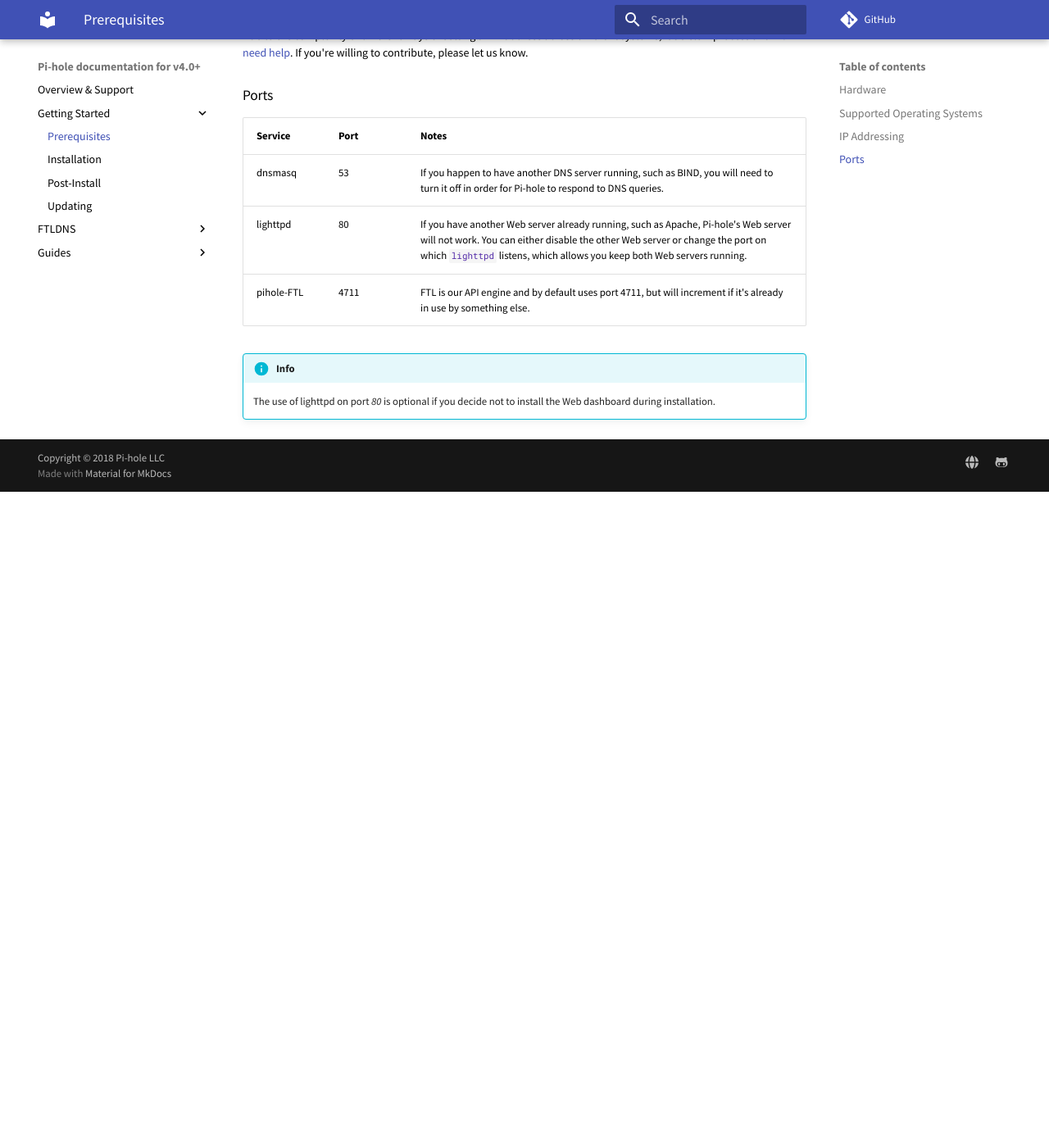
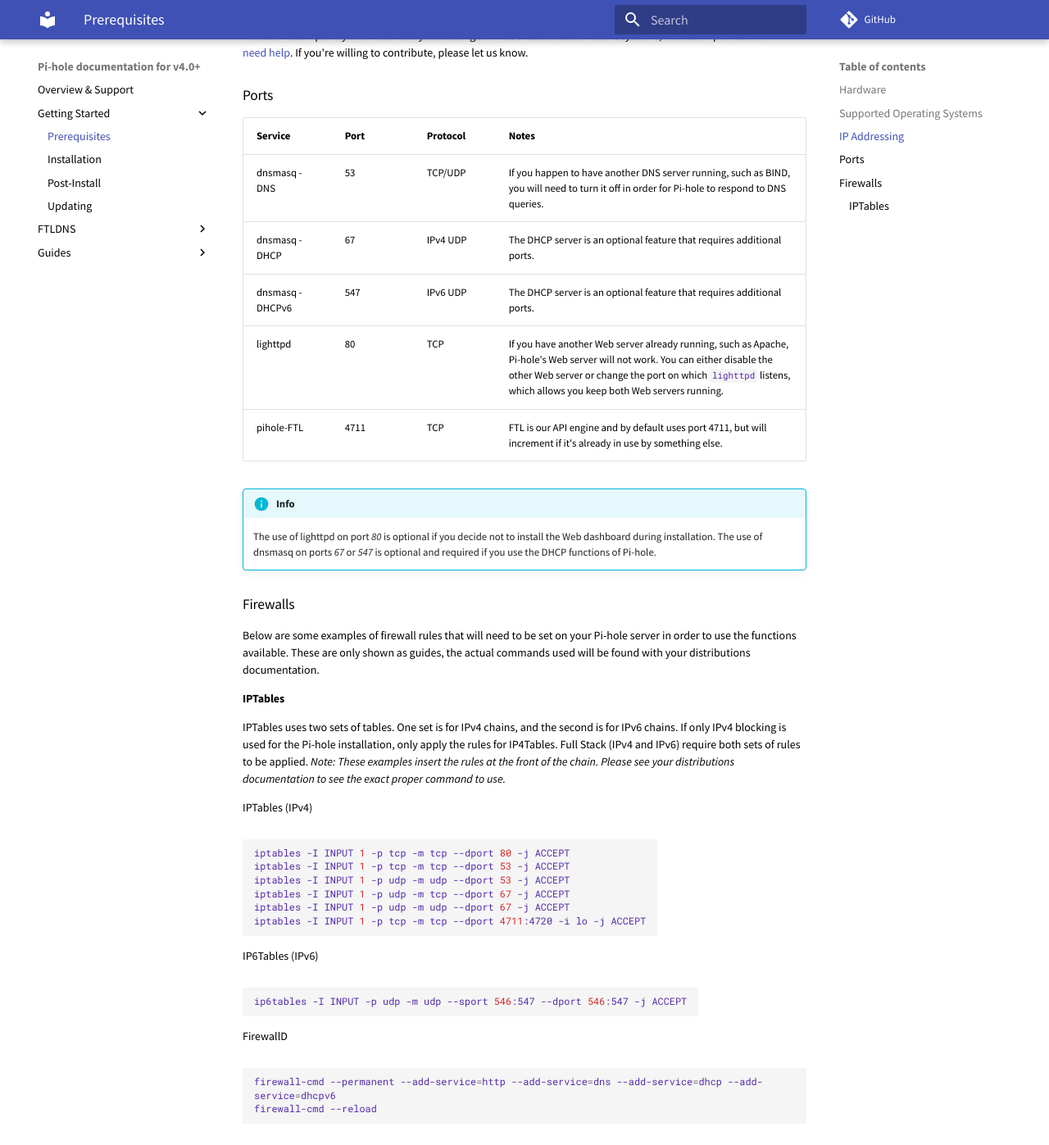
Before and after one commit to pi-hole/docs, an MkDocs documentation site: the page built from docs/main/prerequesites.md, in a window 1280 px wide and 1400 px high, scrolled down 831 px. Shown: the top 1397 px of the window at 82% size. Built offline with MkDocs 1.6.1 and Material for MkDocs 9.7.7, drawn with Linux system fonts in a browser that asks for light colours; comment, search, counter and statistics services are not loaded; old or Windows-style settings are respelled for this version of MkDocs; before the commit the page ends 1431 px from its top, so only the background shows below that.

Commit message:
Add ports and firewall rules to existing document.
Signed-off-by: Dan Schaper <dan.schaper@pi-hole.net>

````diff
--- a/docs/main/prerequesites.md
+++ b/docs/main/prerequesites.md
@@ -29,13 +29,47 @@
 
 ###Ports
 
-| Service             | Port   | Notes |
-| --------------------|:-------|:------|
-| dnsmasq              | 53   |If you happen to have another DNS server running, such as BIND, you will need to turn it off in order for Pi-hole to respond to DNS queries.|
-|lighttpd|80|If you have another Web server already running, such as Apache, Pi-hole's Web server will not work.  You can either disable the other Web server or change the port on which `lighttpd` listens, which allows you keep both Web servers running.|
-|pihole-FTL | 4711|FTL is our API engine and by default uses port 4711, but will increment if it's already in use by something else.|
+| Service             | Port   | Protocol | Notes |
+| --------------------|:-------|:------| --------------------|
+| dnsmasq - DNS        | 53   | TCP/UDP |If you happen to have another DNS server running, such as BIND, you will need to turn it off in order for Pi-hole to respond to DNS queries.|
+| dnsmasq - DHCP | 67 | IPv4 UDP |The DHCP server is an optional feature that requires additional ports.|
+| dnsmasq - DHCPv6 | 547 | IPv6 UDP |The DHCP server is an optional feature that requires additional ports.|
+|lighttpd|80|TCP|If you have another Web server already running, such as Apache, Pi-hole's Web server will not work.  You can either disable the other Web server or change the port on which `lighttpd` listens, which allows you keep both Web servers running.|
+|pihole-FTL | 4711| TCP |FTL is our API engine and by default uses port 4711, but will increment if it's already in use by something else.|
 
 !!! info
     The use of lighttpd on port _80_ is optional if you decide not to install the Web dashboard during installation.
+    The use of dnsmasq on ports _67_ or _547_ is optional and required if you use the DHCP functions of Pi-hole.
 
+###Firewalls
+
+Below are some examples of firewall rules that will need to be set on your Pi-hole server in order to use the functions available. These are only shown as guides, the actual commands used will be found with your distributions documentation.
+
+####IPTables
+
+IPTables uses two sets of tables. One set is for IPv4 chains, and the second is for IPv6 chains. If only IPv4 blocking is used for the Pi-hole installation, only apply the rules for IP4Tables. Full Stack (IPv4 and IPv6) require both sets of rules to be applied. *Note: These examples insert the rules at the front of the chain. Please see your distributions documentation to see the exact proper command to use.*
+
+IPTables (IPv4)
+
+```bash
+iptables -I INPUT 1 -p tcp -m tcp --dport 80 -j ACCEPT
+iptables -I INPUT 1 -p tcp -m tcp --dport 53 -j ACCEPT
+iptables -I INPUT 1 -p udp -m udp --dport 53 -j ACCEPT
+iptables -I INPUT 1 -p udp -m tcp --dport 67 -j ACCEPT
+iptables -I INPUT 1 -p udp -m udp --dport 67 -j ACCEPT
+iptables -I INPUT 1 -p tcp -m tcp --dport 4711:4720 -i lo -j ACCEPT
+```
+IP6Tables (IPv6)
+
+```bash
+ip6tables -I INPUT -p udp -m udp --sport 546:547 --dport 546:547 -j ACCEPT
+```
+FirewallD
+
+<TODO: Explain how to use FTLDNS with firewall-cmd>
+
+```bash
+firewall-cmd --permanent --add-service=http --add-service=dns --add-service=dhcp --add-service=dhcpv6
+firewall-cmd --reload
+```
 {!abbreviations.md!}
````
Also changed, not shown: docs/firewalls.md (deleted, +0 -39 lines).
